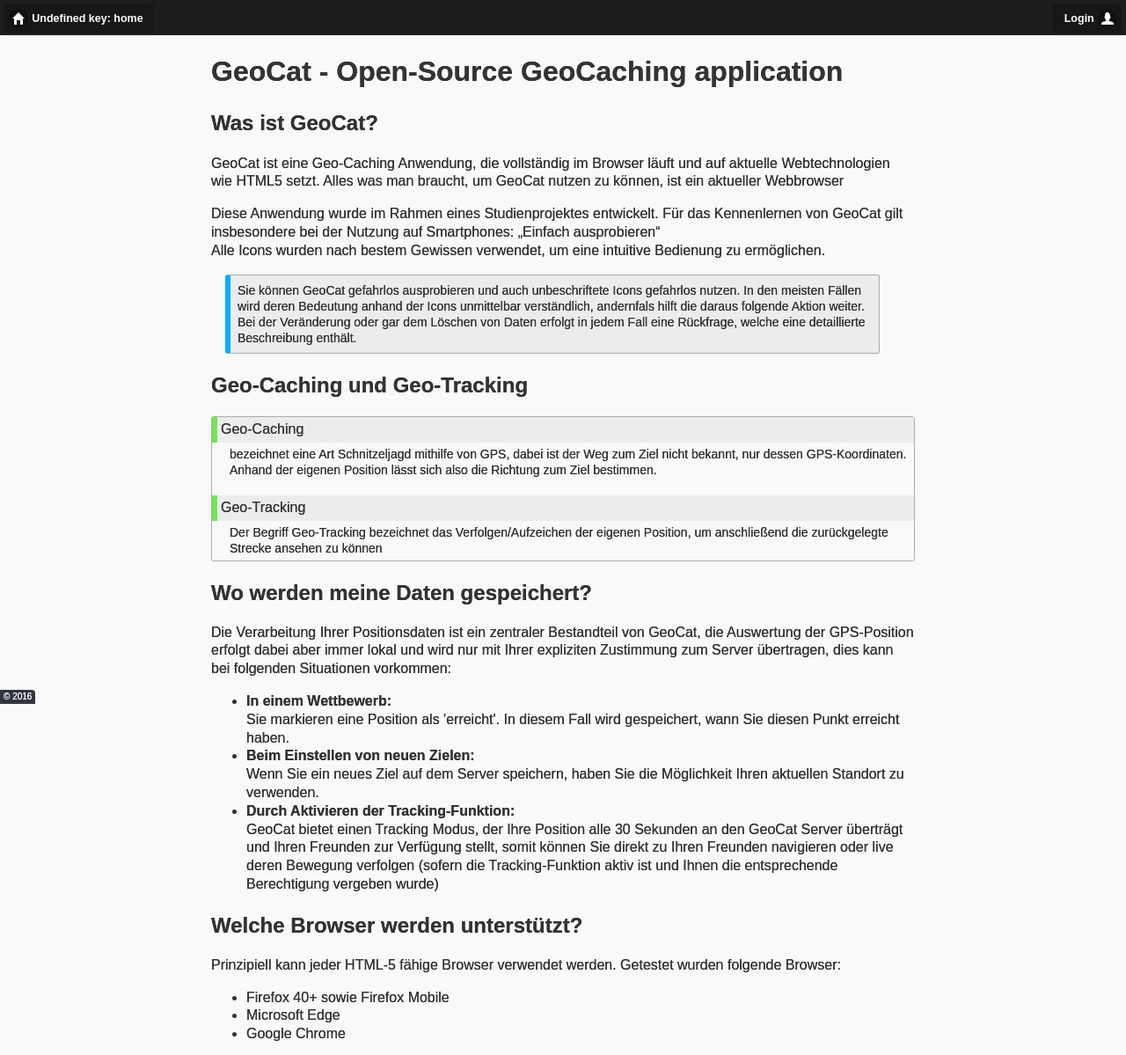
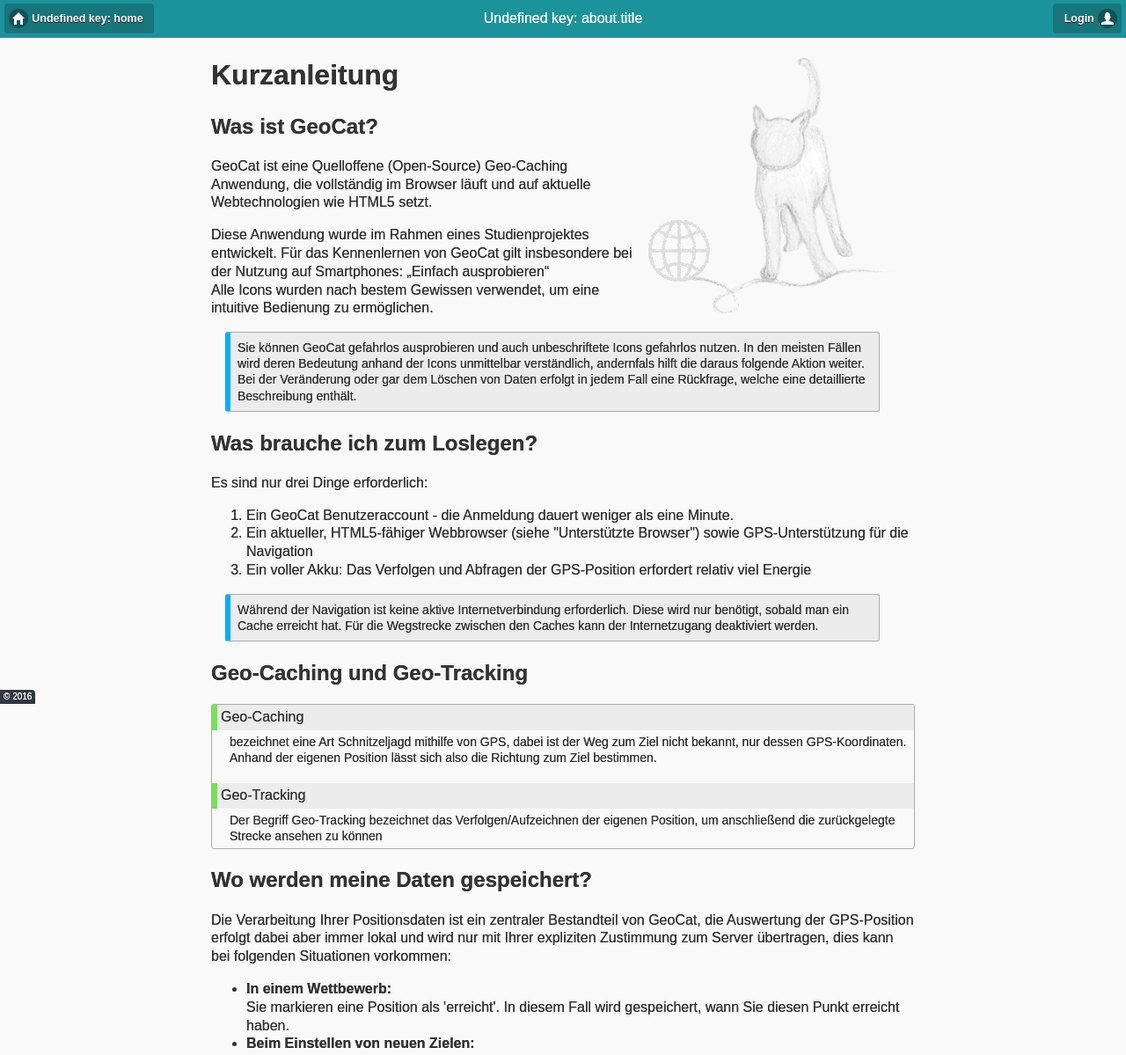
Before and after one commit to BastianKraemer/GeoCat, a PHP site: page / in a window 1280 px wide, after a click that opens the changed part. Shown: the top 1199 px of the page at 88% size. Run offline with PHP 8.4, Linux system fonts and the light colour scheme.

Commit message:
Update page 'About'

```diff
--- a/Gruntfile.js
+++ b/Gruntfile.js
@@ -51,8 +51,8 @@ module.exports = function(grunt) {
 		copy: {
 			main: {
 				cwd: 'src/',
-				src: [	'app/**',  'query/**', 'views/**', 'config/config.php', 'locale/*.json', 'img/tile/*',
-						'lib/jquery_package.min.js', 'lib/ol.js'],
+				src: [	'app/**',  'query/**', 'views/**', 'config/config.php', 'locale/*.json', 'locale/sites/*',
+						'img/tile/*', 'img/etc/*', 'lib/jquery_package.min.js', 'lib/ol.js'],
 				dest: 'dest/',
 				expand: true
 			},
--- a/src/css/theme.css
+++ b/src/css/theme.css
@@ -36,6 +36,14 @@
 #Home > .ui-header > button:hover, #Home > .ui-header > a:hover {
 	background-color: rgba(255,255,255,0.2) !important;
 }
+
+/* About page
+----------------------------------------------- */
+
+#About .ui-header {
+	background-color: #1b939b;
+}
+
 
 /* Page places
 ----------------------------------------------- */
--- a/src/locale/sites/de_about.html
+++ b/src/locale/sites/de_about.html
@@ -1,8 +1,9 @@
-<h1>GeoCat - Open-Source GeoCaching application</h1>
+<h1>Kurzanleitung</h1>
+<img src="img/etc/cat.png" style="float: right; width: 40%; margin-top: -5em" />
 
 <h2>Was ist GeoCat?</h2>
-<p>GeoCat ist eine Geo-Caching Anwendung, die vollständig im Browser läuft und auf aktuelle Webtechnologien wie HTML5 setzt.
-Alles was man braucht, um GeoCat nutzen zu können, ist ein aktueller Webbrowser</p>
+<p>GeoCat ist eine Quelloffene (Open-Source) Geo-Caching Anwendung, die vollständig im Browser läuft und auf aktuelle Webtechnologien wie HTML5 setzt.</p>
+
 
 <p>Diese Anwendung wurde im Rahmen eines Studienprojektes entwickelt.
 Für das Kennenlernen von GeoCat gilt insbesondere bei der Nutzung auf Smartphones: &bdquo;Einfach ausprobieren&ldquo;<br>
@@ -12,6 +13,19 @@ Alle Icons wurden nach bestem Gewissen verwendet, um eine intuitive Bedienung zu
 In den meisten Fällen wird deren Bedeutung anhand der Icons unmittelbar verständlich, andernfals hilft die daraus folgende Aktion weiter.
 Bei der Veränderung oder gar dem Löschen von Daten erfolgt in jedem Fall eine Rückfrage, welche eine detaillierte Beschreibung enthält.</blockquote>
 
+<h2>Was brauche ich zum Loslegen?</h2>
+
+<p>Es sind nur drei Dinge erforderlich:</p>
+
+<ol>
+<li>Ein GeoCat Benutzeraccount - die Anmeldung dauert weniger als eine Minute.</li>
+<li>Ein aktueller, HTML5-fähiger Webbrowser (siehe "Unterstützte Browser") sowie GPS-Unterstützung für die Navigation</li>
+<li>Ein voller Akku: Das Verfolgen und Abfragen der GPS-Position erfordert relativ viel Energie</li>
+</ol>
+
+<blockquote>Während der Navigation ist keine aktive Internetverbindung erforderlich. Diese wird nur benötigt, sobald man ein Cache erreicht hat.
+Für die Wegstrecke zwischen den Caches kann der Internetzugang deaktiviert werden.</blockquote>
+
 <h2>Geo-Caching und Geo-Tracking</h2>
 
 <dl>
@@ -20,7 +34,7 @@ Bei der Veränderung oder gar dem Löschen von Daten erfolgt in jedem Fall eine
 Anhand der eigenen Position lässt sich also die Richtung zum Ziel bestimmen.</dd>
 
 <dt>Geo-Tracking</dt>
-<dd>Der Begriff Geo-Tracking bezeichnet das Verfolgen/Aufzeichen der eigenen Position, um anschließend die zurückgelegte Strecke ansehen zu können</dd>
+<dd>Der Begriff Geo-Tracking bezeichnet das Verfolgen/Aufzeichnen der eigenen Position, um anschließend die zurückgelegte Strecke ansehen zu können</dd>
 </dl>
 
 <h2>Wo werden meine Daten gespeichert?</h2>
--- a/src/views/Page_About.php
+++ b/src/views/Page_About.php
@@ -35,7 +35,7 @@
 		public function printContent($locale, $session){
 ?>
 	<div data-role="page" id="About" data-theme="a">
-<?php self::printHeader("", "#Home", $locale, $session); ?>
+<?php self::printHeader($locale->get("about.title"), "#Home", $locale, $session); ?>
 		<div role="main" class="ui-content" style="padding: 0">
 			<div id="about-content" class="no-shadow"></div>
 		</div>
```
Also changed, not shown: src/img/etc/cat.png (added), 1 other file.
